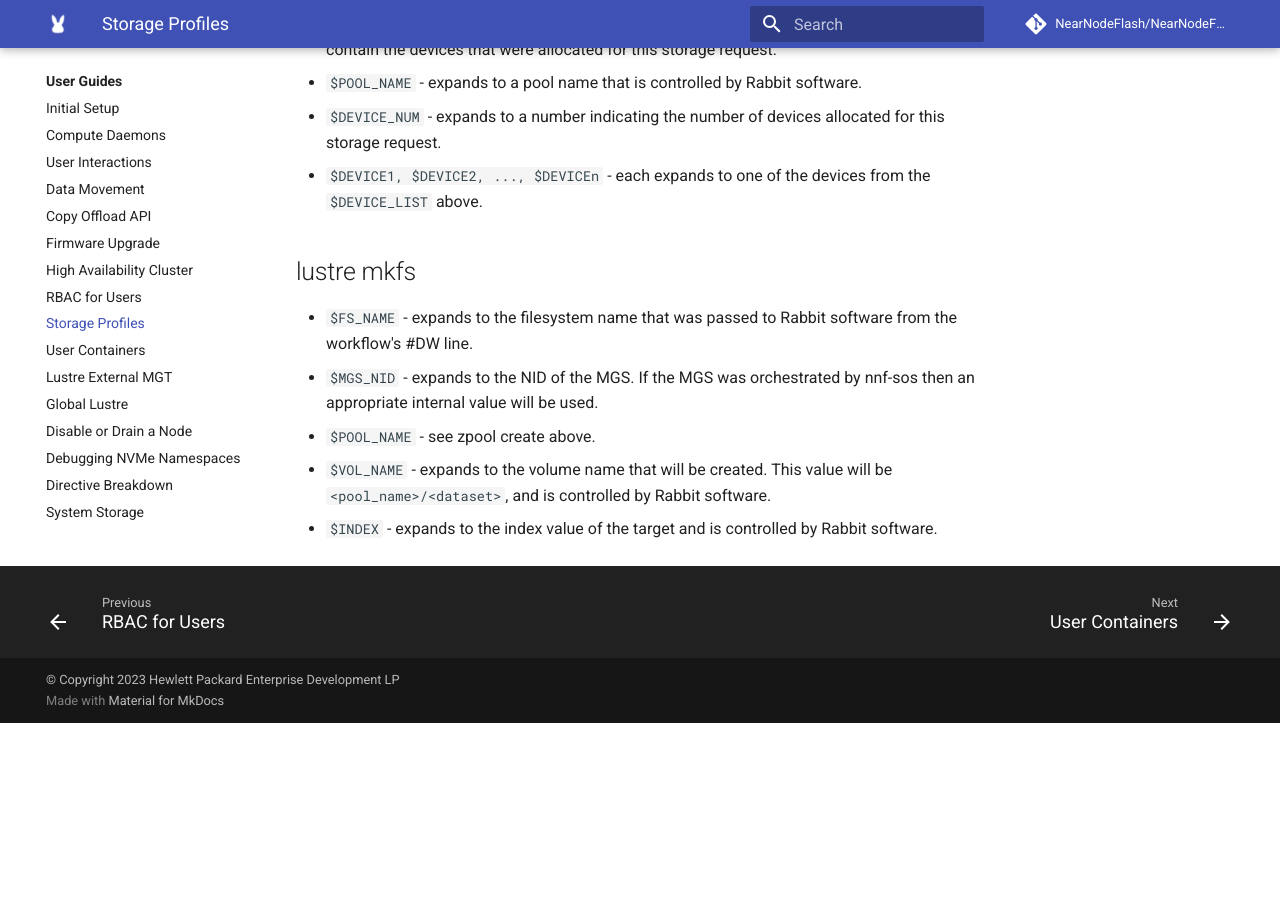
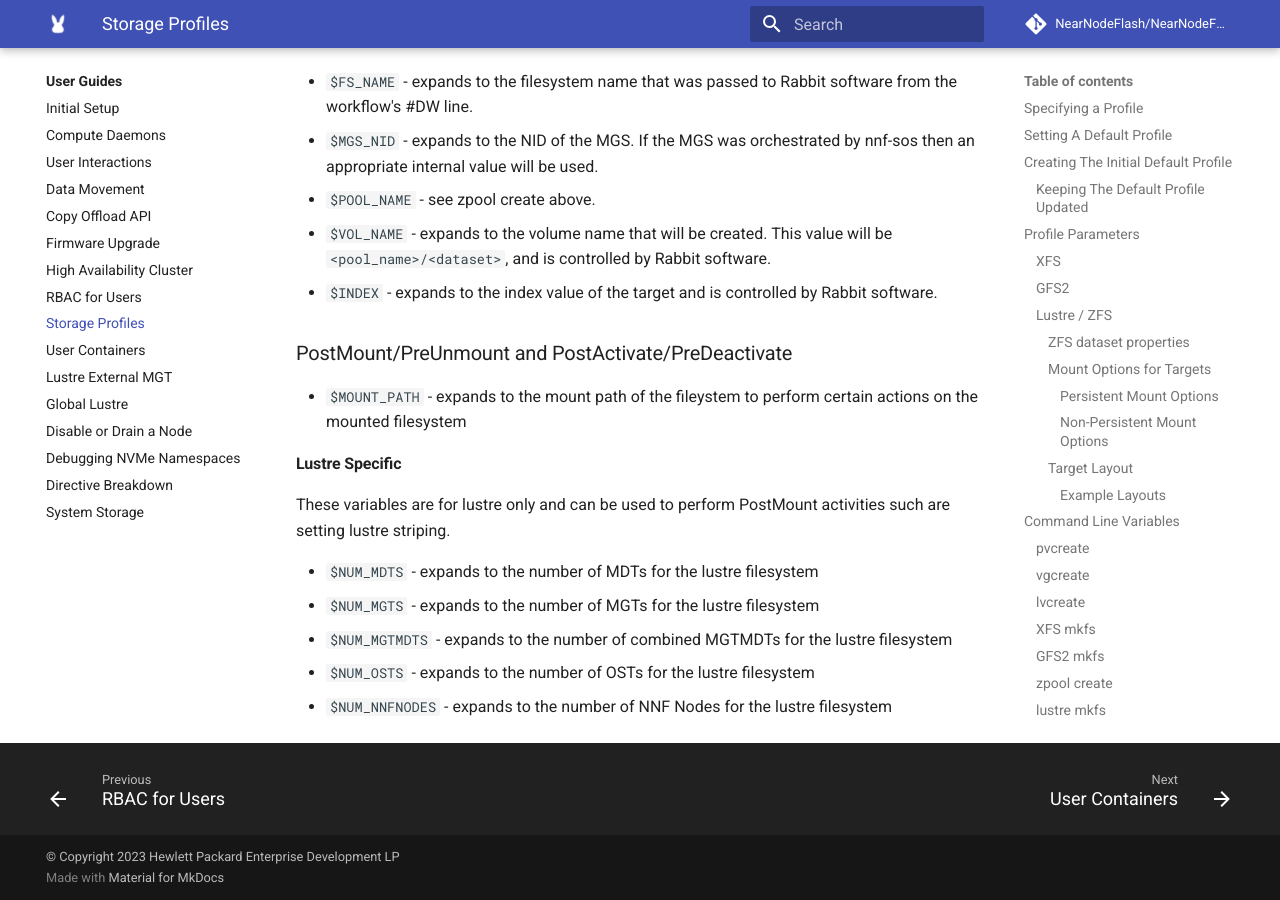
Before and after one commit to NearNodeFlash/NearNodeFlash.github.io, an MkDocs documentation site: the page built from docs/guides/storage-profiles/readme.md, in a window 1280 px wide and 900 px high, scrolled down 8085 px. Built offline with MkDocs 1.6.1 and Material for MkDocs 9.7.7, drawn with Linux system fonts in a browser that asks for light colours; comment, search, counter and statistics services are not loaded; the version menu is left out; before the commit the page ends 8808 px from its top, so only the background shows below that.

Commit message:
Update storage profiles docs for PostMount variables
Signed-off-by: Blake Devcich <blake.devcich@hpe.com>

````diff
--- a/docs/guides/storage-profiles/readme.md
+++ b/docs/guides/storage-profiles/readme.md
@@ -16,13 +16,15 @@ DW directives that allocate storage on Rabbit nodes allow a `profile` parameter
 
 The administrator shall choose one profile to be the default profile that is used when a profile parameter is not specified.
 
-# Specifying a Profile
+## Specifying a Profile
+
 To specify a profile name on a #DW directive, use the `profile` option
-```
+
+```shell
 #DW jobdw type=lustre profile=durable capacity=5GB name=example
 ```
 
-# Setting A Default Profile
+## Setting A Default Profile
 
 A default profile must be defined at all times. Any #DW line that does not specify a profile will use the default profile. If a default profile is not defined, then any new workflows will be rejected. If more than one profile is marked as default then any new workflows will be rejected.
 
@@ -36,16 +38,18 @@ nnf-system   performance   false     6s
 ```
 
 To set the default flag on a profile
+
 ```shell
-$ kubectl patch nnfstorageprofile performance -n nnf-system --type merge -p '{"data":{"default":true}}'
+kubectl patch nnfstorageprofile performance -n nnf-system --type merge -p '{"data":{"default":true}}'
 ```
 
 To clear the default flag on a profile
+
 ```shell
-$ kubectl patch nnfstorageprofile durable -n nnf-system --type merge -p '{"data":{"default":false}}'
+kubectl patch nnfstorageprofile durable -n nnf-system --type merge -p '{"data":{"default":false}}'
 ```
 
-# Creating The Initial Default Profile
+## Creating The Initial Default Profile
 
 Create the initial default profile from scratch or by using the [NnfStorageProfile/template](https://github.com/NearNodeFlash/nnf-sos/blob/master/config/examples/nnf_v1alpha1_nnfstorageprofile.yaml) resource as a template. If `nnf-deploy` was used to install nnf-sos then the default profile described below will have been created automatically.
 
@@ -87,13 +91,13 @@ nnf-system   template   false     11s
 The administrator should edit the `default` profile to record any cluster-specific settings.
 Maintain a copy of this resource YAML in a safe place so it isn't lost across upgrades.
 
-## Keeping The Default Profile Updated
+### Keeping The Default Profile Updated
 
 An upgrade of nnf-sos may include updates to the `template` profile. It may be necessary to manually copy these updates into the `default` profile.
 
-# Profile Parameters
+## Profile Parameters
 
-## XFS
+### XFS
 
 The following shows how to specify command line options for pvcreate, vgcreate, lvcreate, and mkfs for XFS storage. Optional mount options are specified one per line
 
@@ -118,8 +122,7 @@ data:
 [...]
 ```
 
-
-## GFS2
+### GFS2
 
 The following shows how to specify command line options for pvcreate, lvcreate, and mkfs for GFS2.
 
@@ -140,7 +143,7 @@ data:
 [...]
 ```
 
-## Lustre / ZFS
+### Lustre / ZFS
 
 The following shows how to specify a zpool virtual device (vdev). In this case the default vdev is a stripe. See [zpoolconcepts(7)](https://openzfs.github.io/openzfs-docs/man/7/zpoolconcepts.7.html) for virtual device descriptions.
 
@@ -168,7 +171,7 @@ data:
 [...]
 ```
 
-### ZFS dataset properties
+#### ZFS dataset properties
 
 The following shows how to specify ZFS dataset properties in the `--mkfsoptions` arg for mkfs.lustre. See [zfsprops(7)](https://openzfs.github.io/openzfs-docs/man/7/zfsprops.7.html).
 
@@ -188,9 +191,10 @@ data:
 [...]
 ```
 
-### Mount Options for Targets
+#### Mount Options for Targets
 
-#### Persistent Mount Options
+##### Persistent Mount Options
+
 Use the mkfs.lustre `--mountfsoptions` parameter to set persistent mount options for Lustre targets.
 
 ```yaml
@@ -209,7 +213,8 @@ data:
 [...]
 ```
 
-#### Non-Persistent Mount Options
+##### Non-Persistent Mount Options
+
 Non-persistent mount options can be specified with the ostOptions.mountTarget parameter to the NnfStorageProfile:
 
 ```yaml
@@ -232,7 +237,7 @@ data:
 [...]
 ```
 
-### Target Layout
+#### Target Layout
 
 Users may want Lustre file systems with different performance characteristics. For example, a user job with a single compute node accessing the Lustre file system would see acceptable performance from a single OSS. An FPP workload might want as many OSSs as posible to avoid contention.
 
@@ -269,7 +274,7 @@ data:
       count: 10
 ```
 
-#### Example Layouts
+##### Example Layouts
 
 `scale` with `colocateComputes=true` will likely be the most common layout type to use for `jobdw` directives. This will result in a Lustre file system whose performance scales with the number of compute nodes in the job.
 
@@ -281,46 +286,60 @@ The `count` field may be useful when creating a persistent file system since the
 
 In general, `scale` gives a simple way for users to get a filesystem that has performance consistent with their job size. `count` is useful for times when a user wants full control of the file system layout.
 
-# Command Line Variables
+## Command Line Variables
 
-## pvcreate
+### pvcreate
 
-* `$DEVICE` - expands to the `/dev/<path>` value for one device that has been allocated
+- `$DEVICE` - expands to the `/dev/<path>` value for one device that has been allocated
 
-## vgcreate
+### vgcreate
 
-* `$VG_NAME` - expands to a volume group name that is controlled by Rabbit software.
-* `$DEVICE_LIST` - expands to a list of space-separated `/dev/<path>` devices. This list will contain the devices that were iterated over for the pvcreate step.
+- `$VG_NAME` - expands to a volume group name that is controlled by Rabbit software.
+- `$DEVICE_LIST` - expands to a list of space-separated `/dev/<path>` devices. This list will contain the devices that were iterated over for the pvcreate step.
 
-## lvcreate
+### lvcreate
 
-* `$VG_NAME` - see vgcreate above.
-* `$LV_NAME` - expands to a logical volume name that is controlled by Rabbit software.
-* `$DEVICE_NUM` - expands to a number indicating the number of devices allocated for the volume group.
-* `$DEVICE1, $DEVICE2, ..., $DEVICEn` - each expands to one of the devices from the `$DEVICE_LIST` above.
+- `$VG_NAME` - see vgcreate above.
+- `$LV_NAME` - expands to a logical volume name that is controlled by Rabbit software.
+- `$DEVICE_NUM` - expands to a number indicating the number of devices allocated for the volume group.
+- `$DEVICE1, $DEVICE2, ..., $DEVICEn` - each expands to one of the devices from the `$DEVICE_LIST` above.
 
-## XFS mkfs
+### XFS mkfs
 
-* `$DEVICE` - expands to the `/dev/<path>` value for the logical volume that was created by the lvcreate step above.
+- `$DEVICE` - expands to the `/dev/<path>` value for the logical volume that was created by the lvcreate step above.
 
-## GFS2 mkfs
+### GFS2 mkfs
 
-* `$DEVICE` - expands to the `/dev/<path>` value for the logical volume that was created by the lvcreate step above.
-* `$CLUSTER_NAME` - expands to a cluster name that is controlled by Rabbit Software
-* `$LOCK_SPACE` - expands to a lock space key that is controlled by Rabbit Software.
-* `$PROTOCOL` - expands to a locking protocol that is controlled by Rabbit Software.
+- `$DEVICE` - expands to the `/dev/<path>` value for the logical volume that was created by the lvcreate step above.
+- `$CLUSTER_NAME` - expands to a cluster name that is controlled by Rabbit Software
+- `$LOCK_SPACE` - expands to a lock space key that is controlled by Rabbit Software.
+- `$PROTOCOL` - expands to a locking protocol that is controlled by Rabbit Software.
 
-## zpool create
+### zpool create
 
-* `$DEVICE_LIST` - expands to a list of space-separated `/dev/<path>` devices. This list will contain the devices that were allocated for this storage request.
-* `$POOL_NAME` - expands to a pool name that is controlled by Rabbit software.
-* `$DEVICE_NUM` - expands to a number indicating the number of devices allocated for this storage request.
-* `$DEVICE1, $DEVICE2, ..., $DEVICEn` - each expands to one of the devices from the `$DEVICE_LIST` above.
+- `$DEVICE_LIST` - expands to a list of space-separated `/dev/<path>` devices. This list will contain the devices that were allocated for this storage request.
+- `$POOL_NAME` - expands to a pool name that is controlled by Rabbit software.
+- `$DEVICE_NUM` - expands to a number indicating the number of devices allocated for this storage request.
+- `$DEVICE1, $DEVICE2, ..., $DEVICEn` - each expands to one of the devices from the `$DEVICE_LIST` above.
 
-## lustre mkfs
+### lustre mkfs
 
-* `$FS_NAME` - expands to the filesystem name that was passed to Rabbit software from the workflow's #DW line.
-* `$MGS_NID` - expands to the NID of the MGS. If the MGS was orchestrated by nnf-sos then an appropriate internal value will be used.
-* `$POOL_NAME` - see zpool create above.
-* `$VOL_NAME` - expands to the volume name that will be created. This value will be `<pool_name>/<dataset>`, and is controlled by Rabbit software.
-* `$INDEX` - expands to the index value of the target and is controlled by Rabbit software.
+- `$FS_NAME` - expands to the filesystem name that was passed to Rabbit software from the workflow's #DW line.
+- `$MGS_NID` - expands to the NID of the MGS. If the MGS was orchestrated by nnf-sos then an appropriate internal value will be used.
+- `$POOL_NAME` - see zpool create above.
+- `$VOL_NAME` - expands to the volume name that will be created. This value will be `<pool_name>/<dataset>`, and is controlled by Rabbit software.
+- `$INDEX` - expands to the index value of the target and is controlled by Rabbit software.
+
+### PostMount/PreUnmount and PostActivate/PreDeactivate
+
+- `$MOUNT_PATH` - expands to the mount path of the fileystem to perform certain actions on the mounted filesystem
+
+#### Lustre Specific
+
+These variables are for lustre only and can be used to perform PostMount activities such are setting lustre striping.
+
+- `$NUM_MDTS` - expands to the number of MDTs for the lustre filesystem
+- `$NUM_MGTS` - expands to the number of MGTs for the lustre filesystem
+- `$NUM_MGTMDTS` - expands to the number of combined MGTMDTs for the lustre filesystem
+- `$NUM_OSTS` - expands to the number of OSTs for the lustre filesystem
+- `$NUM_NNFNODES` - expands to the number of NNF Nodes for the lustre filesystem
````
